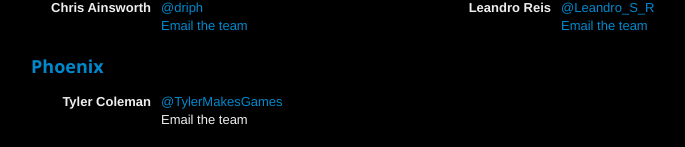
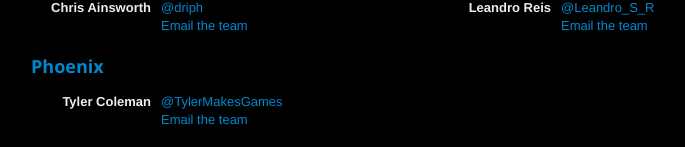
Before and after one commit to tabacco/molydeux, a PHP site: page / in a window 1280 px wide. Shown: the part 1461-1608 px from the top of the page, without its empty margins (219-904 px from the left). Run offline with PHP 8.4, Linux system fonts and the light colour scheme.

Commit message:
Adding Phoenix email

```diff
--- a/index.php
+++ b/index.php
@@ -186,12 +186,12 @@
       </div>
     </div>
     <div class="row">
-      <div class="span5 offset1" id="">
+      <div class="span5 offset1" id="phoenix">
         <h3><a href="https://www.facebook.com/events/306886839379159/">Phoenix</a></h3>
         <dl class="dl-horizontal">
           <dt>Tyler Coleman</dt>
         <dd><a href="https://twitter.com/TylerMakesGames">@TylerMakesGames</a></dd>
-        <dd><!-- a href="mailto:molyjamlv@gmail.com" -->Email the team<!-- /a --></dd>
+        <dd><a href="mailto:molydeuxphoenix@gmail.com">Email the team</a></dd>
         </dl>
       </div>
       <div class="span4">
```
